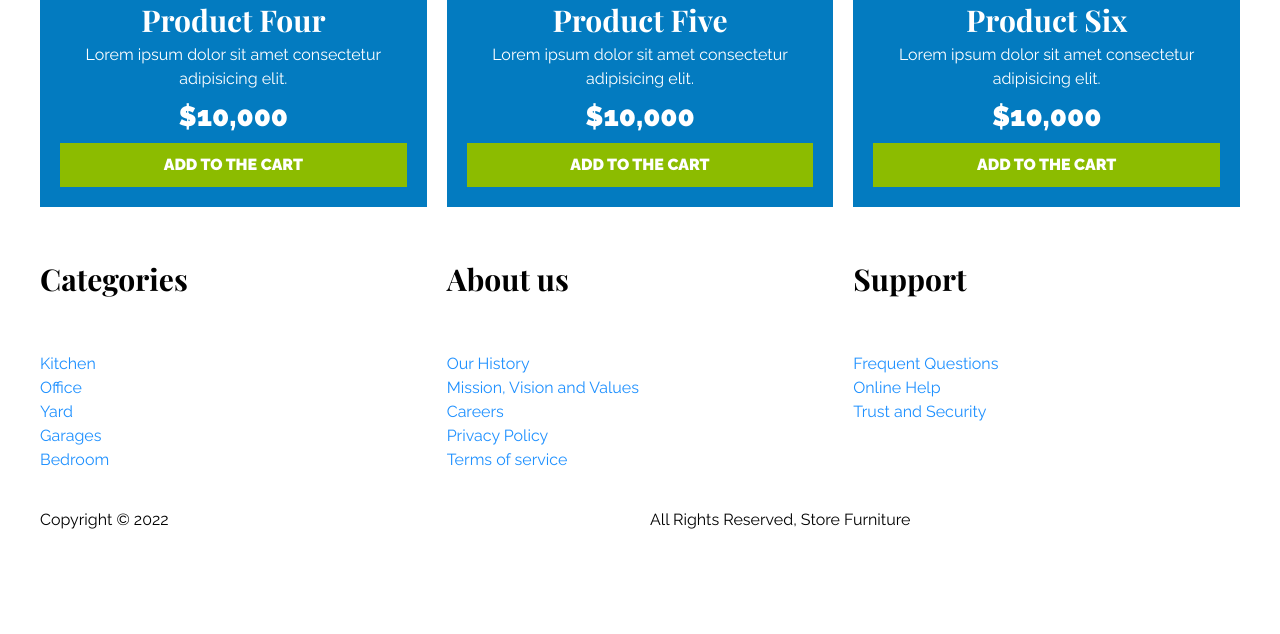
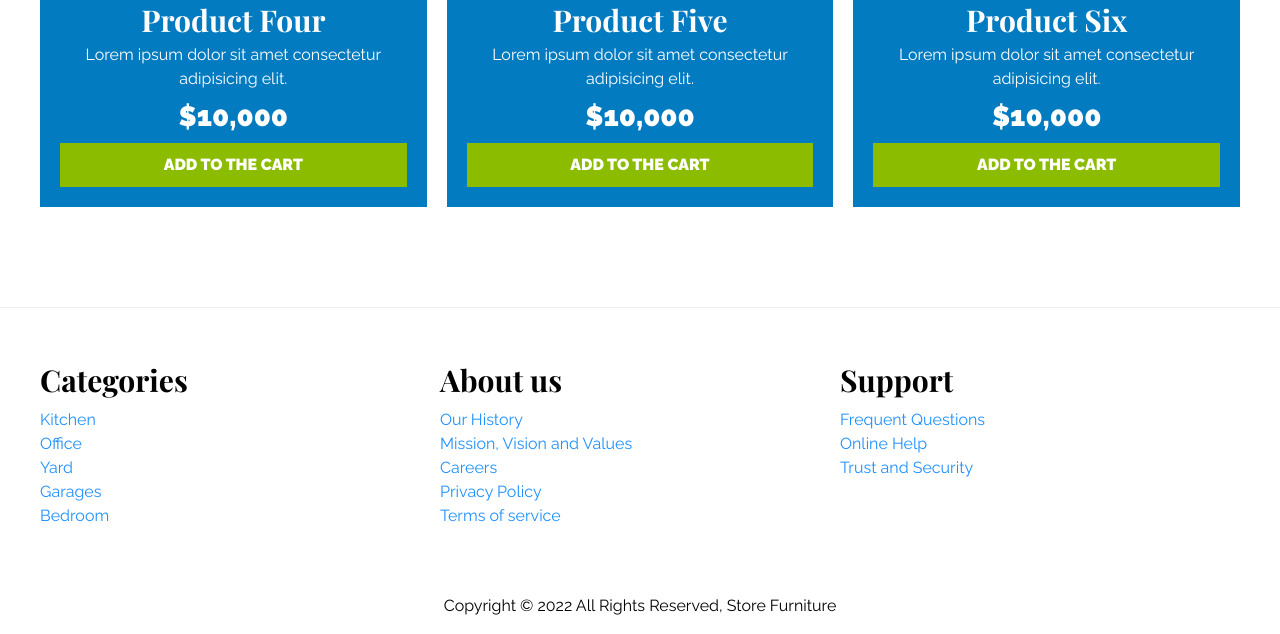
Before and after one commit to rtcface/html, a plain HTML site: page index.html in a window 1280 px wide. Shown: the part 2895-3529 px from the top of the page. Before the commit the page ends 3443 px from the top, so only its background shows below. Drawn offline with nearby package versions, Linux system fonts and the light colour scheme.

Commit message:
end main page

```diff
--- a/css/app.css
+++ b/css/app.css
@@ -226,34 +226,26 @@ html {
 /* footer css grid */
 
 .footer-main{
-  display: grid;
-  grid-template-columns: repeat(6,1fr);
-  gap: 2rem;
+  border-top: 0.1rem solid #eee;
+  margin-top: 5rem;
+  padding-top: 5rem;
+
+}
+.footer-main h3{
+  margin-bottom: .5rem;
 }
 
-.footer-item:nth-child(1)
-{
-  grid-column: 1 / 3;
-  display: flex;
-  flex-direction: column;
+.footer-main-container{
+  display: grid;
+  grid-template-columns: repeat(3,1fr);
+
 }
-.footer-item:nth-child(2)
-{
-  grid-column: 3 / 5;
-  display: flex;
-  flex-direction: column;
+
+.footer-menu a{
+  display: block;
 }
-.footer-item:nth-child(3)
-{
-  grid-column: 5 / 7;
-  display: flex;
-  flex-direction: column;
+
+.copyright{
+  text-align: center;
+  padding-top: 5rem;
 }
-.footer-item:nth-child(4)
-{
-  grid-column: 1 / 4;
-}
-.footer-item:nth-child(5)
-{
-  grid-column: 4 / 7;
-}
--- a/index.html
+++ b/index.html
@@ -21,12 +21,12 @@
     <!-- page navigator bar -->
     <div class="nav-container">
         <nav class="main-navigation container">
-            <a href="">Home</a>
+            <a href="#">Home</a>
             <a href="./about-us.html">Us</a>
-            <a href="">Store</a>
-            <a href="">Blog</a>
-            <a href="">Galery</a>
-            <a href="">Contact</a>
+            <a href="#">Store</a>
+            <a href="#">Blog</a>
+            <a href="#">Galery</a>
+            <a href="#">Contact</a>
         </nav>
     </div>
 
@@ -153,31 +153,39 @@
     </main>
 
     <!-- footer -->
-    <footer class="footer-main container">
-        <div class="footer-item">
+    <footer class="footer-main">
+        <div class="footer-main-container container">
+            <div>
                 <h3>Categories</h3>
+                <nav class="footer-menu">
                     <a href="#">Kitchen</a>
                     <a href="#">Office</a>
-            <a href="">Yard</a>
+                    <a href="#">Yard</a>
                     <a href="#">Garages</a>
-            <a href="">Bedroom</a>
+                    <a href="#">Bedroom</a>
+                </nav>
             </div>
-        <div class="footer-item">
+            <div>
                 <h3>About us</h3>
+                <nav class="footer-menu">
                     <a href="#">Our History</a>
                     <a href="#">Mission, Vision and Values</a>
                     <a href="#">Careers</a>
                     <a href="#">Privacy Policy</a>
                     <a href="#">Terms of service</a>
+                </nav>
             </div>
-        <div class="footer-item">
+            <div>
                 <h3>Support</h3>
+                <nav class="footer-menu">
                     <a href="#">Frequent Questions</a>
                     <a href="#">Online Help</a>
                     <a href="#">Trust and Security</a>
+                </nav>
             </div>
-        <p class="footer-item copyrigtht"> Copyright © 2022 </p>
-        <p class="footer-item rights-reserved">All Rights Reserved, Store Furniture</p>
+        </div>
+        <p class="copyright"> Copyright © 2022 All Rights Reserved, Store Furniture</p>
+
     </footer>
 </body>
 </html>
```
Lines whose indentation alone changed are shown as unchanged.
